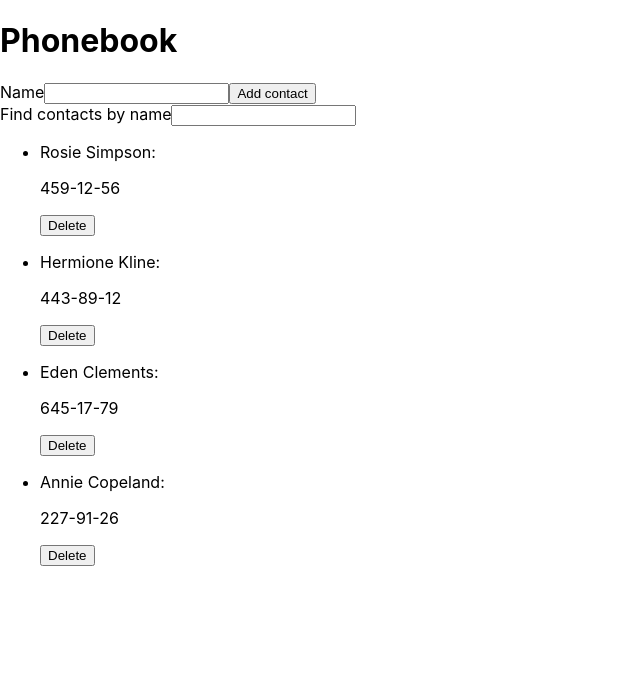
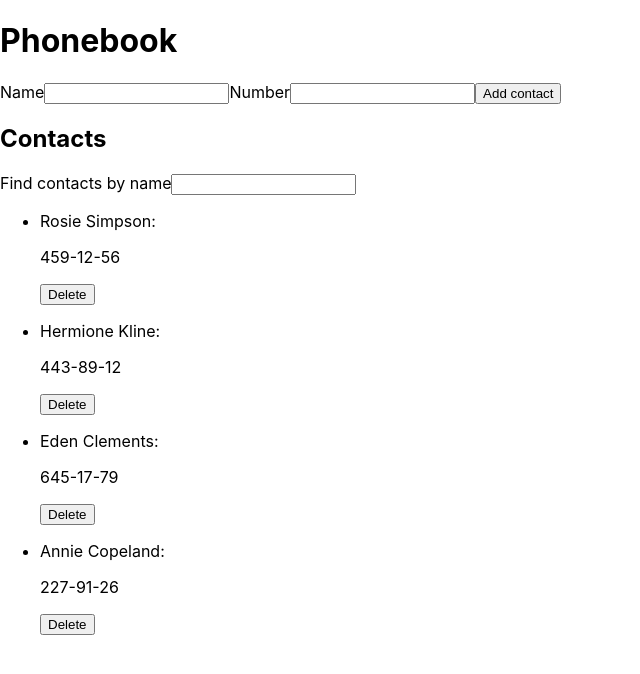
Before and after one commit to lyubovkirpa/goit-react-hw-08-phonebook, a React (Create React App) app: page / in a window 1280 px wide. Shown: the top 674 px of the page, without its empty margins (0-640 px from the left). Built offline with nearby package versions, Linux system fonts and the light colour scheme.

Commit message:
add number

```diff
--- a/src/components/App.jsx
+++ b/src/components/App.jsx
@@ -19,9 +19,10 @@
   };
 
 
-  addContact = ({ name }) => {
+  addContact = ({ name, number }) => {
     const newContact = {
       name,
+      number,
       id: nanoid(),
     };
 
@@ -61,6 +62,7 @@
     <>
         <h1>Phonebook</h1>
         <ContactForm onSubmit = {this.addContact}/>
+        <h2>Contacts</h2>
         <Filter value={filter} onChange={this.changeFilter} />
         <ContactList contacts={visibleContacts} onDelete={this.deleteContact}  />
 
--- a/src/components/ContactForm/ContactForm.jsx
+++ b/src/components/ContactForm/ContactForm.jsx
@@ -10,6 +10,7 @@
 };
   state = {
     name: '',
+    number: '',
   }
 
   handleChange = event => {
@@ -30,14 +31,14 @@
   reset = () => {
     this.setState({
       name: '',
-
+      number: '',
     });
   };
 
   nameInputId = nanoid();
 
   render() {
-
+    const { name, number } = this.state;
     return (
       <form onSubmit={this.handleSubmit}>
         <label htmlFor={this.nameInputId}>
@@ -45,7 +46,7 @@
           <input
             type='text'
             name='name'
-            value={this.state.name}
+            value={name}
             onChange={this.handleChange}
             id={this.nameInputId}
             pattern="^[a-zA-Zа-яА-Я]+(([' -][a-zA-Zа-яА-Я ])?[a-zA-Zа-яА-Я]*)*$"
@@ -53,6 +54,21 @@
             required
           />
         </label>
+
+        <label htmlFor={this.nameInputId}>
+          Number
+          <input
+            type='tel'
+            name='number'
+            value={number}
+            onChange={this.handleChange}
+            id={this.nameInputId}
+            pattern="\+?\d{1,4}?[-.\s]?\(?\d{1,3}?\)?[-.\s]?\d{1,4}[-.\s]?\d{1,4}[-.\s]?\d{1,9}"
+            title="Phone number must be digits and can contain spaces, dashes, parentheses and can start with +"
+            required
+          />
+        </label>
+
         <button type="submit">Add contact</button>
       </form>
     );
```
